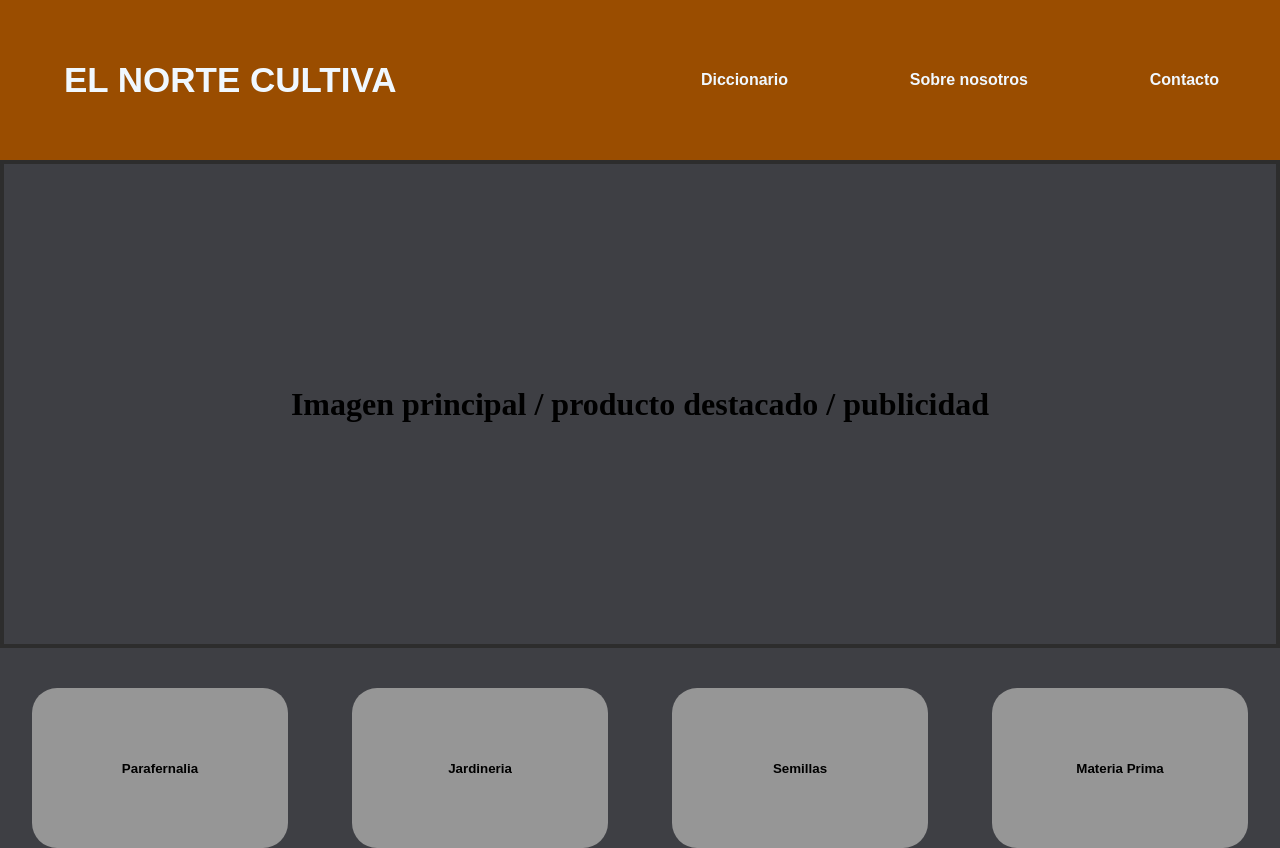
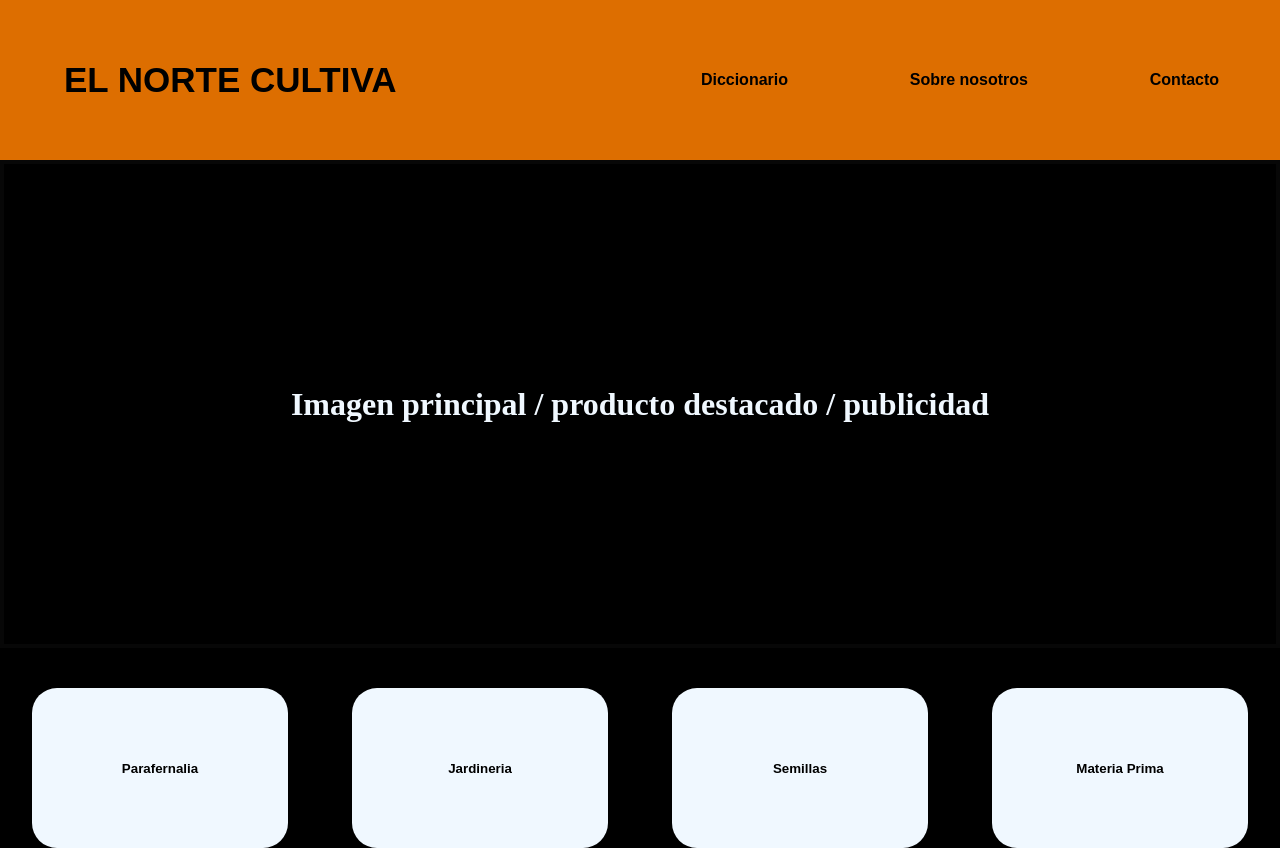
Before and after one commit to mmariotti08/norteCultiva-Front, a React (Vite) app: page /LandingTienda in a window 1280 px wide. Built offline with nearby package versions, Linux system fonts and the light colour scheme.

Commit message:
Nueva paleta de colores

```diff
--- a/src/App.css
+++ b/src/App.css
@@ -1,3 +1,3 @@
 :root{
-    background-color: rgb(62, 63, 68);
+    background-color: rgb(0, 0, 0);
 }
--- a/src/components/NavBar/NavBar.module.css
+++ b/src/components/NavBar/NavBar.module.css
@@ -2,7 +2,7 @@
     display: flex;
     justify-content:space-between;
     align-items: center;
-    background-color: rgb(154, 77, 0);
+    background-color: rgb(221, 110, 0);
     width: 100%;
     height: 20vh;
     margin-top: 0%;
@@ -21,7 +21,7 @@
 }
 
 .Title {
-    color: aliceblue;
+    color: rgb(0, 0, 0);
     font-size: 35px;
     font-family: 'Russo One', sans-serif;
     font-weight: bold;
@@ -37,7 +37,7 @@
 }
 
 .LinkChico {
-    color: aliceblue;
+    color: rgb(0, 0, 0);
     font-family: 'Russo One', sans-serif;
     font-weight: bold;
 }
--- a/src/views/Ecommerce/LandingTienda/LandingTienda.module.css
+++ b/src/views/Ecommerce/LandingTienda/LandingTienda.module.css
@@ -2,8 +2,9 @@
     display: flex;
     align-items: center;
     justify-content: center;
-    border: 4px solid rgb(45, 45, 45);
+    border: 4px solid rgb(7, 7, 7);
     height: 60vh;
+    color: aliceblue;
 }
 
 .BotonesNav {
@@ -17,7 +18,7 @@
 .Boton {
     height: 20vh;
     width: 20vw;
-    background-color: rgb(150, 150, 150);
+    background-color: aliceblue;
     font-weight: 700;
     border-radius: 25px;
     border: none;
--- a/src/views/Home/Home.module.css
+++ b/src/views/Home/Home.module.css
@@ -10,6 +10,7 @@
     align-items: center;
     justify-content: center;
     height: 100vh;
+    color: rgb(221, 110, 0);
 }
 
 .Tienda {
@@ -20,6 +21,7 @@
     align-items: flex-start;
     justify-content: center;
     padding-left: 10vw;
+    color: white;
 }
 
 .Boton {
@@ -27,7 +29,8 @@
     height: 10vh;
     width: 40vh;
     border: none;
-    margin-top: 30px
+    margin-top: 30px;
+    background-color: rgb(221, 110, 0);;
 }
 
 .Asesoramiento {
@@ -38,4 +41,5 @@
     align-items: flex-end;
     justify-content: center;
     padding-right: 10vw;
+    color: white;
 }
```
